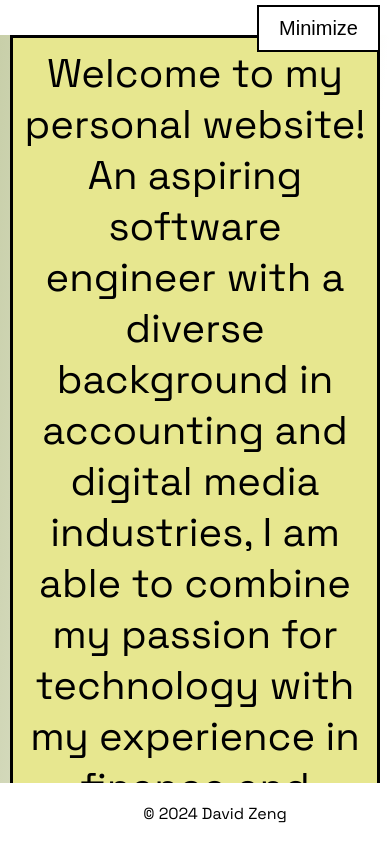
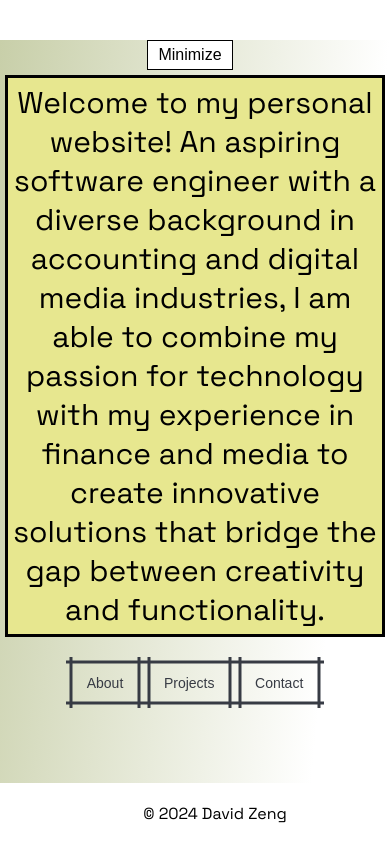
Before and after one commit to dzeng91/DavidZeng_Site, a React (Create React App) app: page / in a window 390 px wide. Shown: the top 842 px of the page. Built offline with nearby package versions, Linux system fonts and the light colour scheme.

Commit message:
css for mobile 7

```diff
--- a/src/App.css
+++ b/src/App.css
@@ -290,14 +290,12 @@
 
 /* For mobile*/
 @media (max-width: 768px) {
-  /* Mobile-friendly adjustments */
-@media (max-width: 768px) {
   .header-container {
     margin-top: 40px; /* Adjusting margin to provide space for the collapse button */
   }
 
   .header-text {
-    font-size: 20px;
+    font-size: 30px; /* Reverting text size back to its original size */
     margin: 5px;
     padding: 5px;
   }
@@ -316,57 +314,6 @@
     position: relative; /* Ensuring the button remains within the container */
     z-index: 2; /* Ensuring the button appears above the header text */
   }
-}
-
-/* Original desktop CSS */
-.header-container {
-  position: relative;
-  margin-top: 35px;
-}
-
-.header-text {
-  color: black;
-  border: solid black;
-  font-size: 40px;
-  animation-name: color-animation;
-  animation-duration: 20s;
-  animation-iteration-count: infinite;
-  margin: 10px;
-  padding: 10px;
-}
-
-.collapse-button-container {
-  position: absolute;
-  top: -30px;
-  right: 10px;
-}
-
-.collapse-button {
-  background-color: #ffffff;
-  color: black;
-  border: 2px solid black;
-  padding: 10px 20px;
-  font-size: 20px;
-  cursor: pointer;
-}
-
-.collapse-button:hover {
-  background-color: black;
-  color: white;
-}
-
-@keyframes color-animation {
-  0% {
-     background: #eaebd7;
-  }
-  50% {
-     background: #e7e787;
-  }
-  100% {
-     background: #eaebd7;
-  }
-}
-
 
   .button-container {
     padding: 15px;
```
